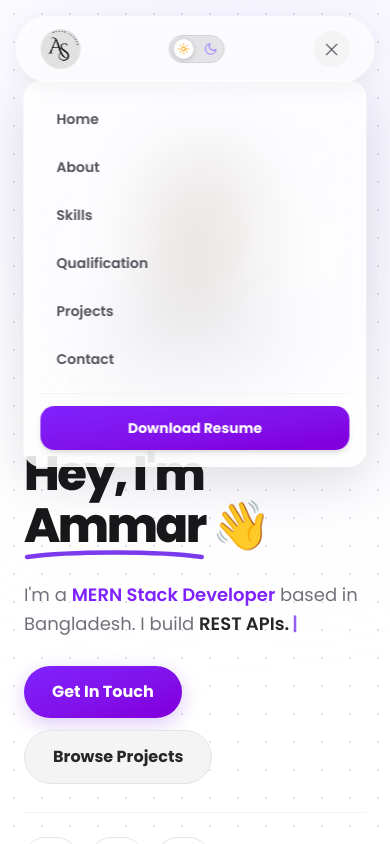
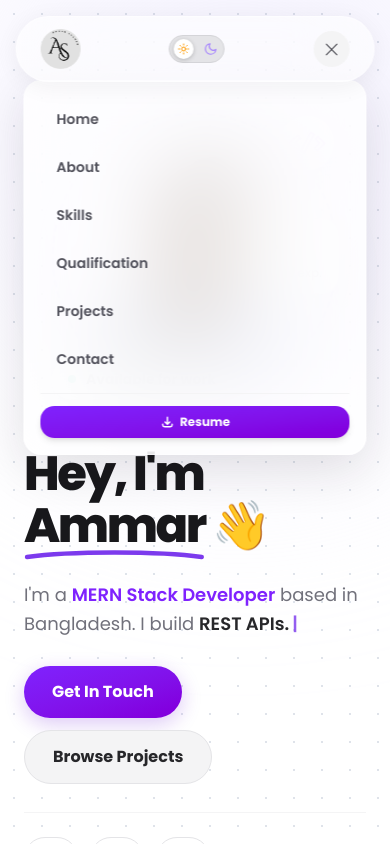
Before and after one commit to ammarShahab/ammar-shahab-portfolio, a Next.js app: page / in a window 390 px wide. Both pictures are taken after a click on the button 331 px from the left and 49 px from the top of the page. Shown: the top 844 px of the page. Built offline with nearby package versions, Linux system fonts and the light colour scheme.

Commit message:
fixing navbar responsiveness

```diff
--- a/components/web/Navbar.jsx
+++ b/components/web/Navbar.jsx
@@ -67,7 +67,7 @@ export default function Navbar() {
         </Link>
 
         {/* Desktop links */}
-        <ul className="hidden md:flex items-center gap-1">
+        <ul className="hidden xl:flex items-center gap-1">
           {NAV_LINKS.map(({ label, href }) => (
             <li key={label}>
               <Link
@@ -93,13 +93,14 @@ export default function Navbar() {
             </li>
           ))}
         </ul>
+
         <ThemeToggle />
         {/* CTA + Mobile Toggle */}
         <div className="flex items-center gap-3">
           <motion.button
             whileHover={{ scale: 1.05 }}
             whileTap={{ scale: 0.95 }}
-            className="hidden md:block bg-linear-to-br from-violet-600 to-purple-700
+            className="hidden xl:block bg-linear-to-br from-violet-600 to-purple-700
               text-white text-sm font-bold px-5 py-2.5 rounded-full
               shadow-[0_4px_16px_rgba(99,14,212,0.3)] hover:shadow-[0_6px_20px_rgba(99,14,212,0.4)]
               transition-shadow duration-300"
@@ -110,7 +111,7 @@ export default function Navbar() {
           {/* Hamburger — mobile only */}
           <button
             onClick={() => setIsMobileOpen((v) => !v)}
-            className="md:hidden flex flex-col justify-center items-center w-9 h-9 gap-1.5 rounded-full bg-zinc-100 hover:bg-zinc-200 transition-colors"
+            className="xl:hidden flex flex-col justify-center items-center w-9 h-9 gap-1.5 rounded-full bg-zinc-100 hover:bg-zinc-200 transition-colors"
             aria-label="Toggle menu"
           >
             <motion.span
@@ -147,7 +148,7 @@ export default function Navbar() {
             transition={{ duration: 0.25, ease: "easeOut" }}
             className="fixed top-20 left-1/2 -translate-x-1/2 z-40 w-[88%] max-w-sm
               rounded-2xl bg-white/80 backdrop-blur-2xl border border-white/50
-              shadow-[0_16px_48px_rgba(29,26,36,0.12)] p-4 md:hidden"
+              shadow-[0_16px_48px_rgba(29,26,36,0.12)] p-4 xl:hidden"
           >
             <ul className="flex flex-col gap-1">
               {NAV_LINKS.map(({ label, href }) => (
@@ -180,10 +181,14 @@ export default function Navbar() {
                 whileHover={{ scale: 1.02, y: -2 }}
                 whileTap={{ scale: 0.97 }}
                 transition={{ duration: 0.2, ease: [0.22, 1, 0.36, 1] }}
-                className="flex items-center justify-center gap-2 w-full sm:w-1/3 bg-linear-to-br from-violet-600 to-purple-700 hover:from-violet-700 hover:to-purple-800 text-white text-sm font-bold py-3 px-4 rounded-xl shadow-md hover:shadow-[0_6px_20px_rgba(124,58,237,0.4)] transition-all duration-300 cursor-pointer select-none"
+                className="flex items-center justify-center gap-1.5 w-full min-w-0 bg-gradient-to-br from-violet-600 to-purple-700 hover:from-violet-700 hover:to-purple-800 text-white font-bold rounded-xl shadow-md hover:shadow-[0_6px_20px_rgba(124,58,237,0.4)] transition-all duration-300 cursor-pointer select-none touch-manipulation
+      text-xs py-2 px-2.5
+      sm:text-sm sm:py-3 sm:px-4
+      md:text-xs md:py-2 md:px-2.5
+      lg:text-sm lg:py-3 lg:px-4"
               >
-                {/* <svg
-                  className="w-4 h-4 shrink-0"
+                <svg
+                  className="w-3.5 h-3.5 md:w-3.5 md:h-3.5 lg:w-4 lg:h-4 shrink-0"
                   fill="none"
                   viewBox="0 0 24 24"
                   stroke="currentColor"
@@ -194,8 +199,14 @@ export default function Navbar() {
                     strokeLinejoin="round"
                     d="M4 16v1a3 3 0 003 3h10a3 3 0 003-3v-1m-4-4l-4 4m0 0l-4-4m4 4V4"
                   />
-                </svg> */}
-                Download Resume
+                </svg>
+                <span
+                  className="truncate
+      hidden md:inline lg:inline"
+                >
+                  Download Resume
+                </span>
+                <span className="truncate md:hidden">Resume</span>
               </motion.a>
             </div>
           </motion.div>
```
